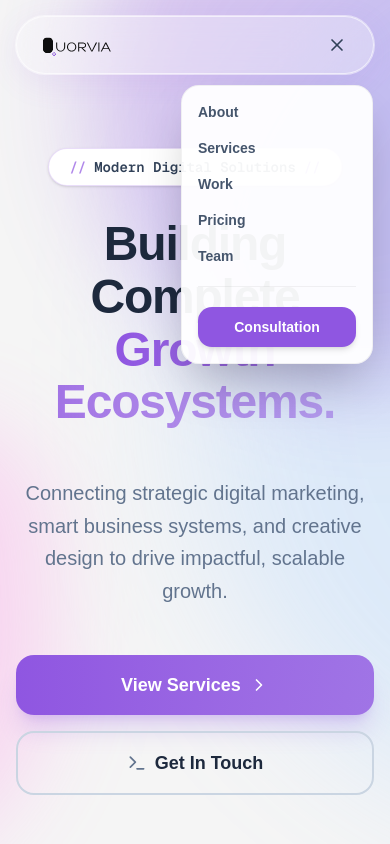
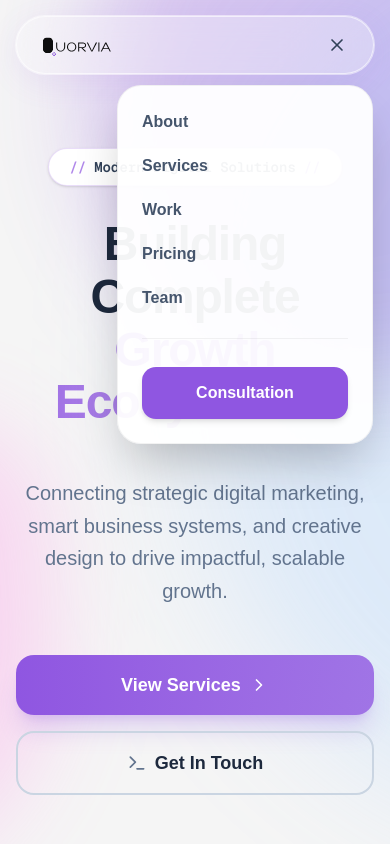
Before and after one commit to harsith-chandrasekaran/Quorvia-website, a Next.js app: page / in a window 390 px wide. Both pictures are taken after a click on the button 337 px from the left and 45 px from the top of the page. Shown: the top 844 px of the page. Built offline with nearby package versions, Linux system fonts and the light colour scheme.

Commit message:
Update v1.2

```diff
--- a/components/Navbar.tsx
+++ b/components/Navbar.tsx
@@ -76,23 +76,23 @@ export default function Navbar() {
               animate={{ opacity: 1, y: 0, scale: 1 }}
               exit={{ opacity: 0, y: -10, scale: 0.95 }}
               transition={{ duration: 0.2 }}
-              className="absolute top-full mt-3 right-0 w-48 bg-white/95 backdrop-blur-3xl border border-black/5 rounded-2xl shadow-2xl flex flex-col p-4 gap-4 md:hidden origin-top-right overflow-hidden"
+              className="absolute top-full mt-3 right-0 w-64 md:w-72 bg-white/95 backdrop-blur-3xl border border-black/5 rounded-[1.5rem] shadow-2xl flex flex-col p-6 gap-5 md:hidden origin-top-right overflow-hidden"
             >
               {navLinks.map((link) => (
                 <Link
                   key={link.name}
                   href={link.href}
                   onClick={() => setIsMenuOpen(false)}
-                  className="text-sm font-bold text-slate-600 hover:text-secondary transition-colors"
+                  className="text-base font-bold text-slate-600 hover:text-secondary transition-colors"
                 >
                   {link.name}
                 </Link>
               ))}
-              <div className="w-full h-[1px] bg-black/5 mt-1 mb-1"></div>
+              <div className="w-full h-px bg-black/5 mt-2 mb-2"></div>
               <Link
                 href="#contact"
                 onClick={() => setIsMenuOpen(false)}
-                className="sm:hidden flex items-center justify-center bg-secondary hover:bg-secondary/90 text-white px-4 py-2.5 rounded-xl text-sm font-bold transition-all active:scale-95 shadow-md w-full"
+                className="sm:hidden flex items-center justify-center bg-secondary hover:bg-secondary/90 text-white px-5 py-3.5 rounded-xl text-base font-bold transition-all active:scale-95 shadow-md w-full"
               >
                 Consultation
               </Link>
```
